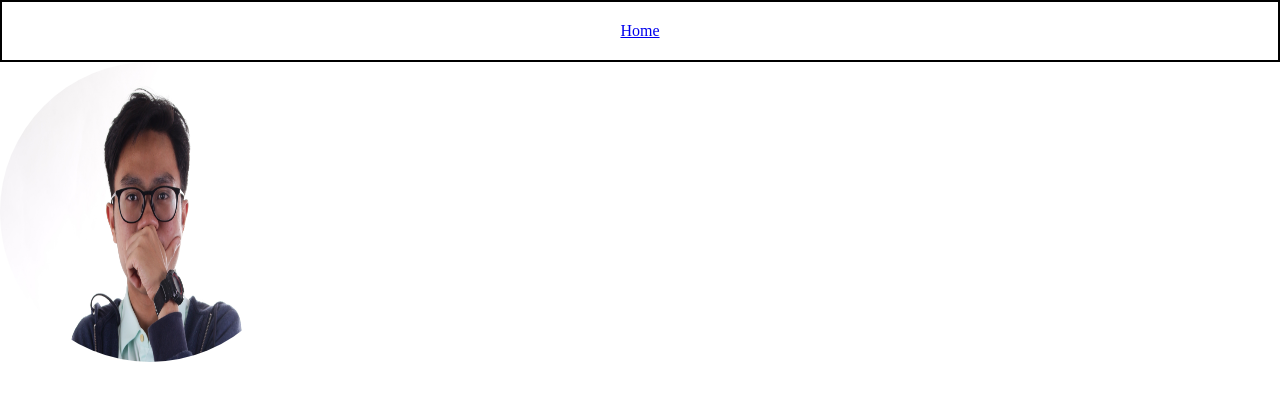
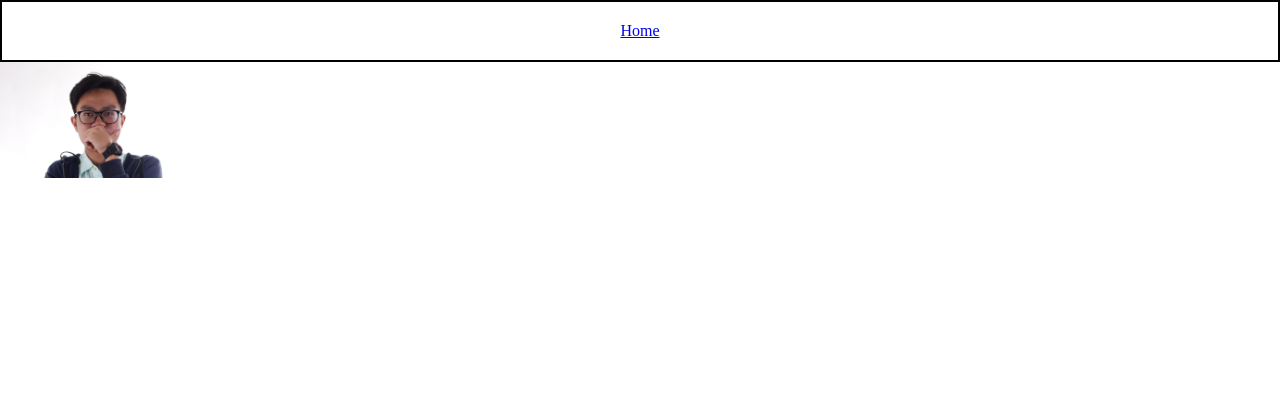
Before and after one commit to yusufsiregar44/yusufsiregar44.github.io, a plain HTML site: page index.html in a window 1280 px wide. Drawn offline with Linux system fonts and the light colour scheme.

Commit message:
add image sizing

```diff
--- a/index.html
+++ b/index.html
@@ -22,7 +22,9 @@
 <!--Body Section-->
 
 <div class="profile">
-  <img class="face" src="images/muka.jpg" alt="my face">
+  <div class="container">
+    <img src="images/muka.jpg" alt="my face"/>
+  </div>
 </div>
 
 
--- a/style/style.css
+++ b/style/style.css
@@ -13,9 +13,14 @@ header {
   width: 100%;
 }
 
-.profile .face {
-  position: relative;
-  height: 300px;
-  width: 300px;
-  border-radius: 100%;
+
+.container {
+    width: 200px;
+    height: 120px;
 }
+
+/* resize images */
+.container img {
+    width: 100%;
+    height: auto;
+}
```
